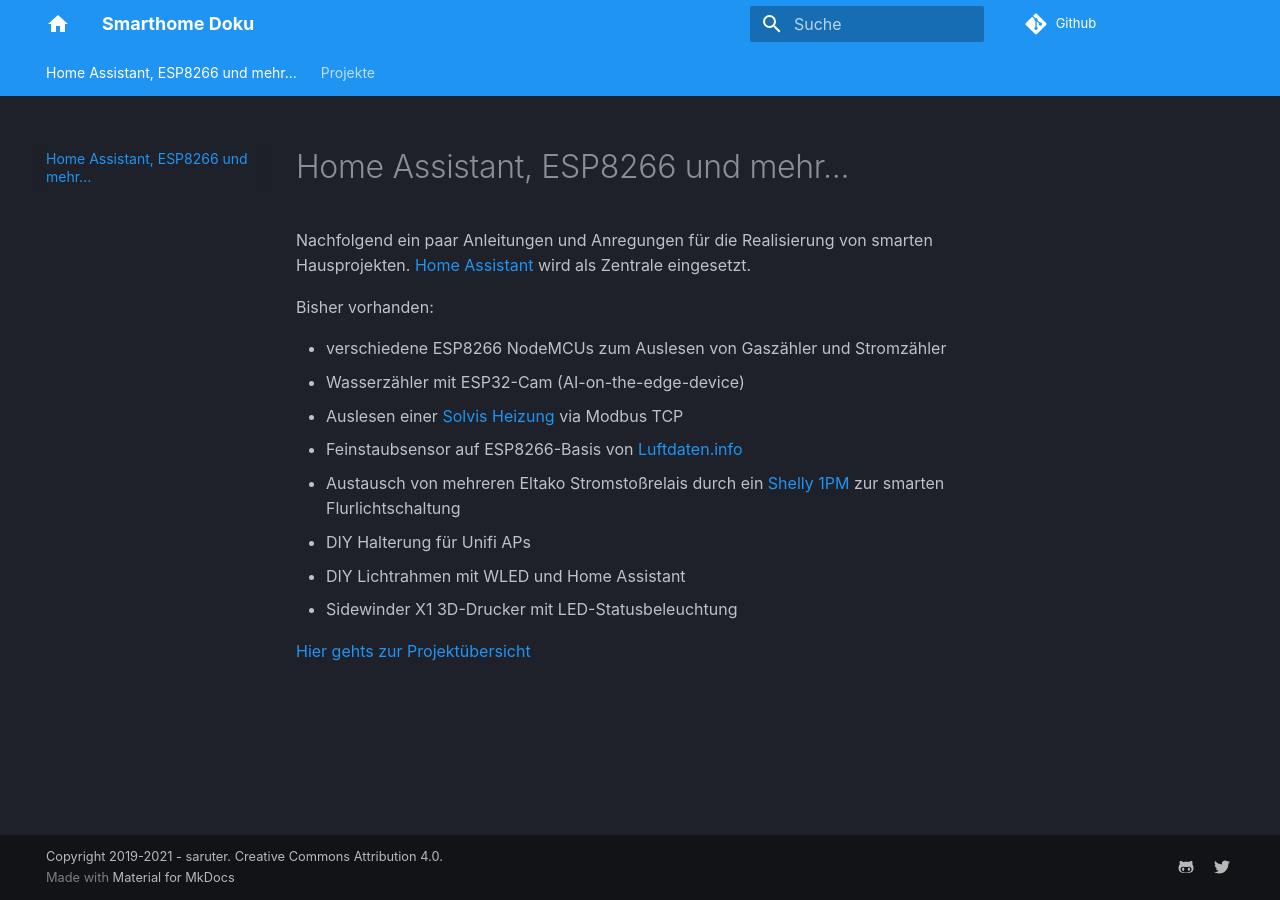
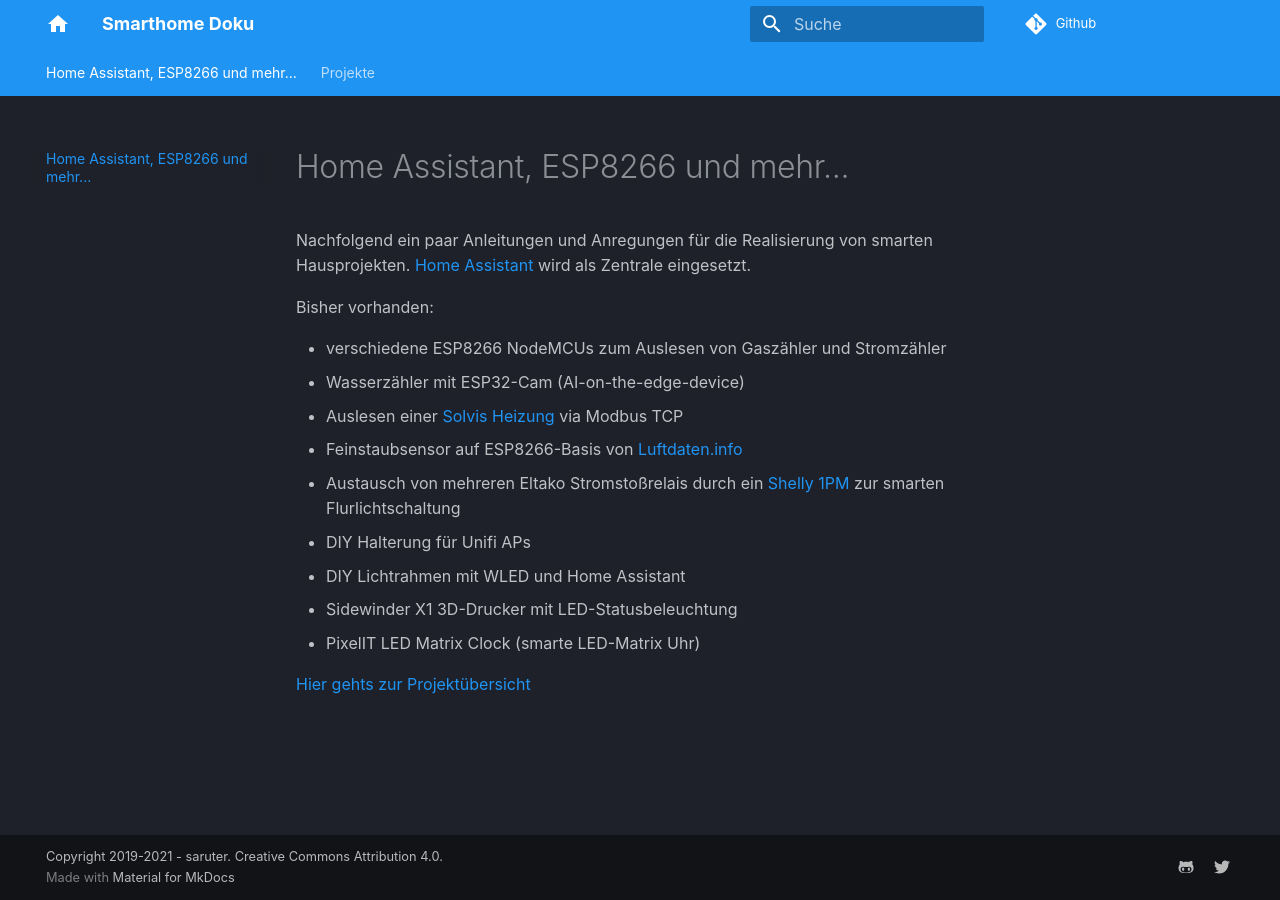
Before and after one commit to saruter/smarthome, an MkDocs documentation site: the page built from docs/index.md, in a window 1280 px wide. Built offline with MkDocs 1.6.1 and Material for MkDocs 9.7.7, drawn with Linux system fonts in a browser that asks for light colours; comment, search, counter and statistics services are not loaded.

Commit message:
update index

```diff
--- a/docs/index.md
+++ b/docs/index.md
@@ -12,5 +12,6 @@
 * DIY Halterung für Unifi APs
 * DIY Lichtrahmen mit WLED und Home Assistant
 * Sidewinder X1 3D-Drucker mit LED-Statusbeleuchtung
+* PixelIT LED Matrix Clock (smarte LED-Matrix Uhr)
 
 [Hier gehts zur Projektübersicht](projekte/feinstaubsensor.md)
```
Also changed, not shown: README.MD (+1 -0 lines).
